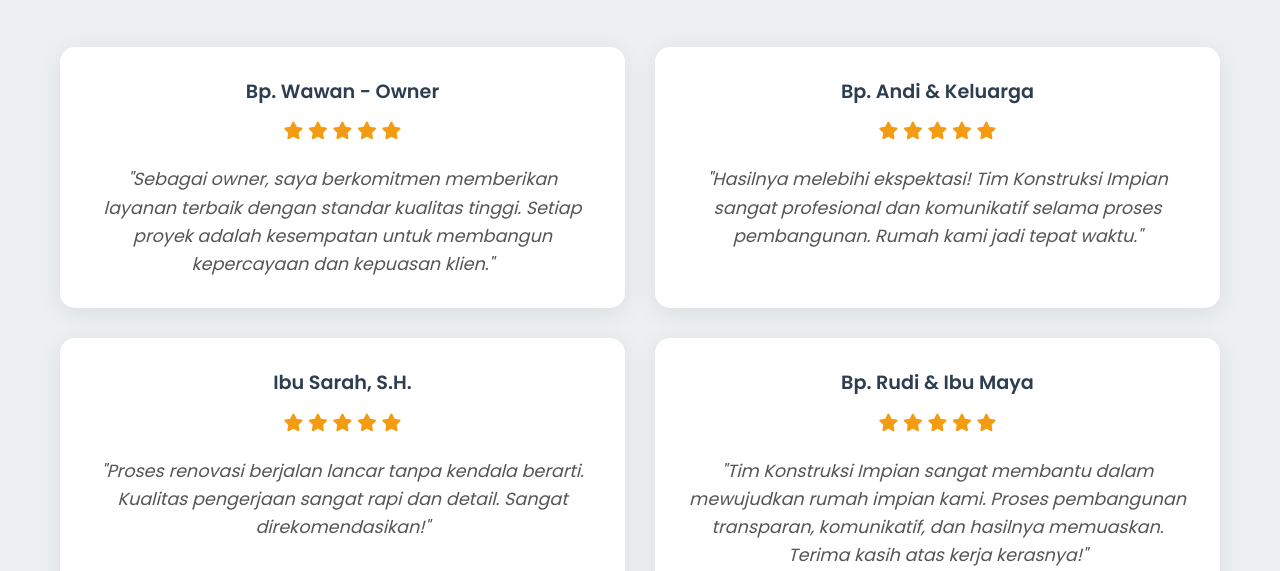
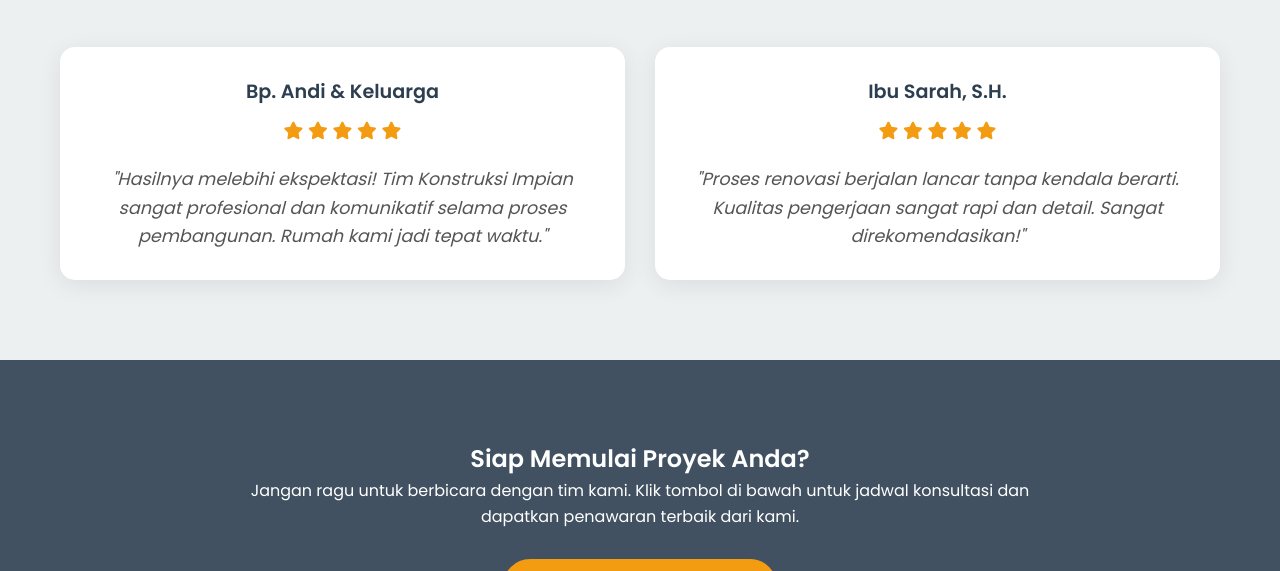
Before and after one commit to DimasCW/Konstruksi_W, a plain HTML site: page index.html in a window 1280 px wide. Shown: the part 3425-3996 px from the top of the page. Drawn offline with Linux system fonts and the light colour scheme.

Commit message:
Memperbarui video proyek pada halaman utama dengan mengganti tautan video untuk Proyek 2 dan Proyek 3. Menghapus beberapa testimoni klien yang tidak lagi relevan untuk menyederhanakan tampilan.

```diff
--- a/index.html
+++ b/index.html
@@ -209,11 +209,12 @@
             <div class="container">
                 <h2 class="section-title">Video Proyek Kami</h2>
                 <div class="video-grid">
+
                     <div class="video-item">
-                        <iframe width="100%" height="315" src="https://www.youtube.com/embed/RsCUJtHAHP4" title="Video Proyek 1" frameborder="0" allow="accelerometer; autoplay; clipboard-write; encrypted-media; gyroscope; picture-in-picture" allowfullscreen></iframe>
+                        <iframe width="100%" height="315" src="https://www.youtube.com/embed/TAbCucO3Is0" title="Video Proyek 2" frameborder="0" allow="accelerometer; autoplay; clipboard-write; encrypted-media; gyroscope; picture-in-picture" allowfullscreen></iframe>
                     </div>
                     <div class="video-item">
-                        <iframe width="100%" height="315" src="https://www.youtube.com/embed/o7EwosDn1ck" title="Video Proyek 2" frameborder="0" allow="accelerometer; autoplay; clipboard-write; encrypted-media; gyroscope; picture-in-picture" allowfullscreen></iframe>
+                        <iframe width="100%" height="315" src="https://www.youtube.com/embed/N0TynHzmN1o" title="Video Proyek 3" frameborder="0" allow="accelerometer; autoplay; clipboard-write; encrypted-media; gyroscope; picture-in-picture" allowfullscreen></iframe>
                     </div>
                 </div>
             </div>
@@ -223,21 +224,6 @@
             <div class="container">
                 <h2 class="section-title">Apa Kata Klien Kami?</h2>
                 <div class="testimoni-grid">
-                    <div class="testimoni-card">
-                        <div class="testimoni-header">
-                            <div class="testimoni-info">
-                                <h4>Bp. Wawan - Owner</h4>
-                                <div class="rating">
-                                    <i class="fas fa-star"></i>
-                                    <i class="fas fa-star"></i>
-                                    <i class="fas fa-star"></i>
-                                    <i class="fas fa-star"></i>
-                                    <i class="fas fa-star"></i>
-                                </div>
-                            </div>
-                        </div>
-                        <p>"Sebagai owner, saya berkomitmen memberikan layanan terbaik dengan standar kualitas tinggi. Setiap proyek adalah kesempatan untuk membangun kepercayaan dan kepuasan klien."</p>
-                    </div>
                     <div class="testimoni-card">
                         <div class="testimoni-header">
                             <div class="testimoni-info">
@@ -267,21 +253,6 @@
                             </div>
                         </div>
                         <p>"Proses renovasi berjalan lancar tanpa kendala berarti. Kualitas pengerjaan sangat rapi dan detail. Sangat direkomendasikan!"</p>
-                    </div>
-                    <div class="testimoni-card">
-                        <div class="testimoni-header">
-                            <div class="testimoni-info">
-                                <h4>Bp. Rudi & Ibu Maya</h4>
-                                <div class="rating">
-                                    <i class="fas fa-star"></i>
-                                    <i class="fas fa-star"></i>
-                                    <i class="fas fa-star"></i>
-                                    <i class="fas fa-star"></i>
-                                    <i class="fas fa-star"></i>
-                                </div>
-                            </div>
-                        </div>
-                        <p>"Tim Konstruksi Impian sangat membantu dalam mewujudkan rumah impian kami. Proses pembangunan transparan, komunikatif, dan hasilnya memuaskan. Terima kasih atas kerja kerasnya!"</p>
                     </div>
                 </div>
             </div>
```
